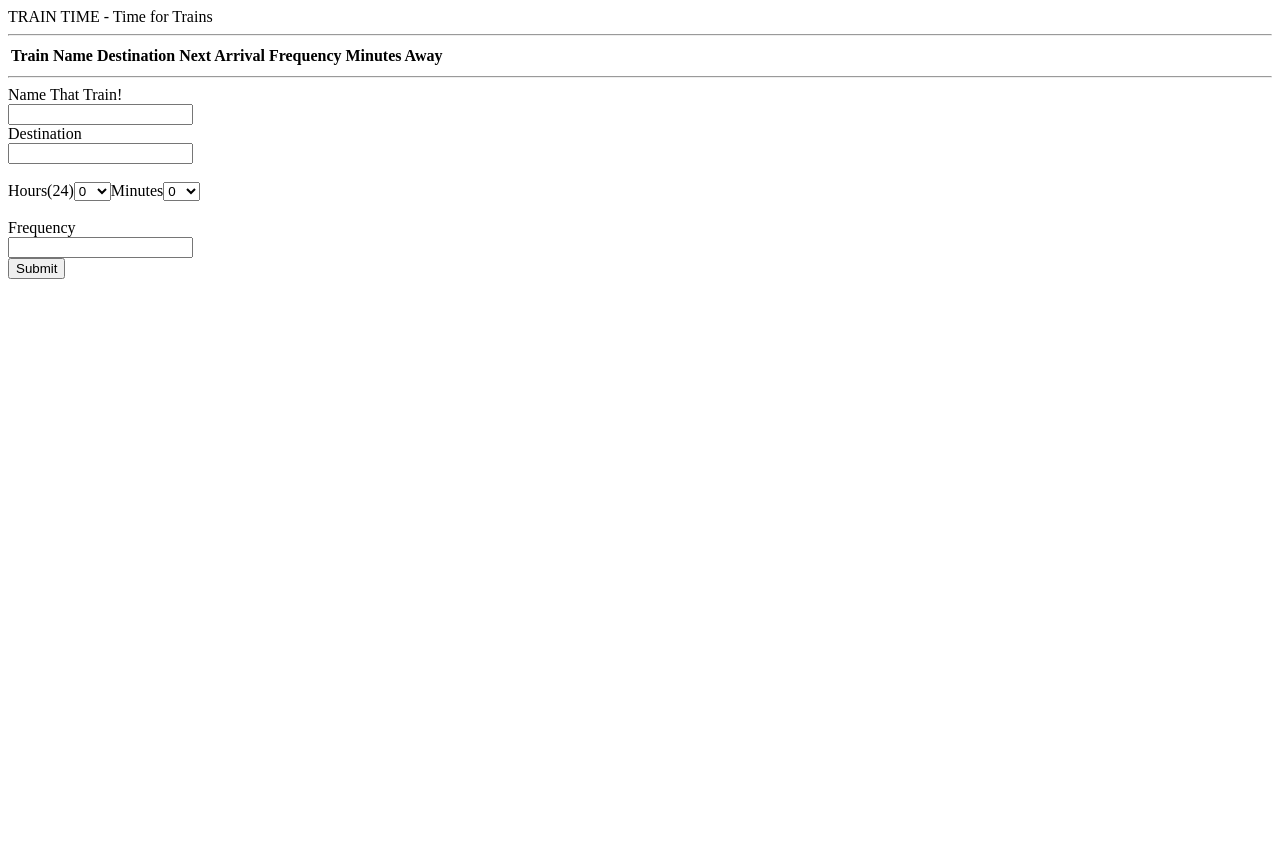
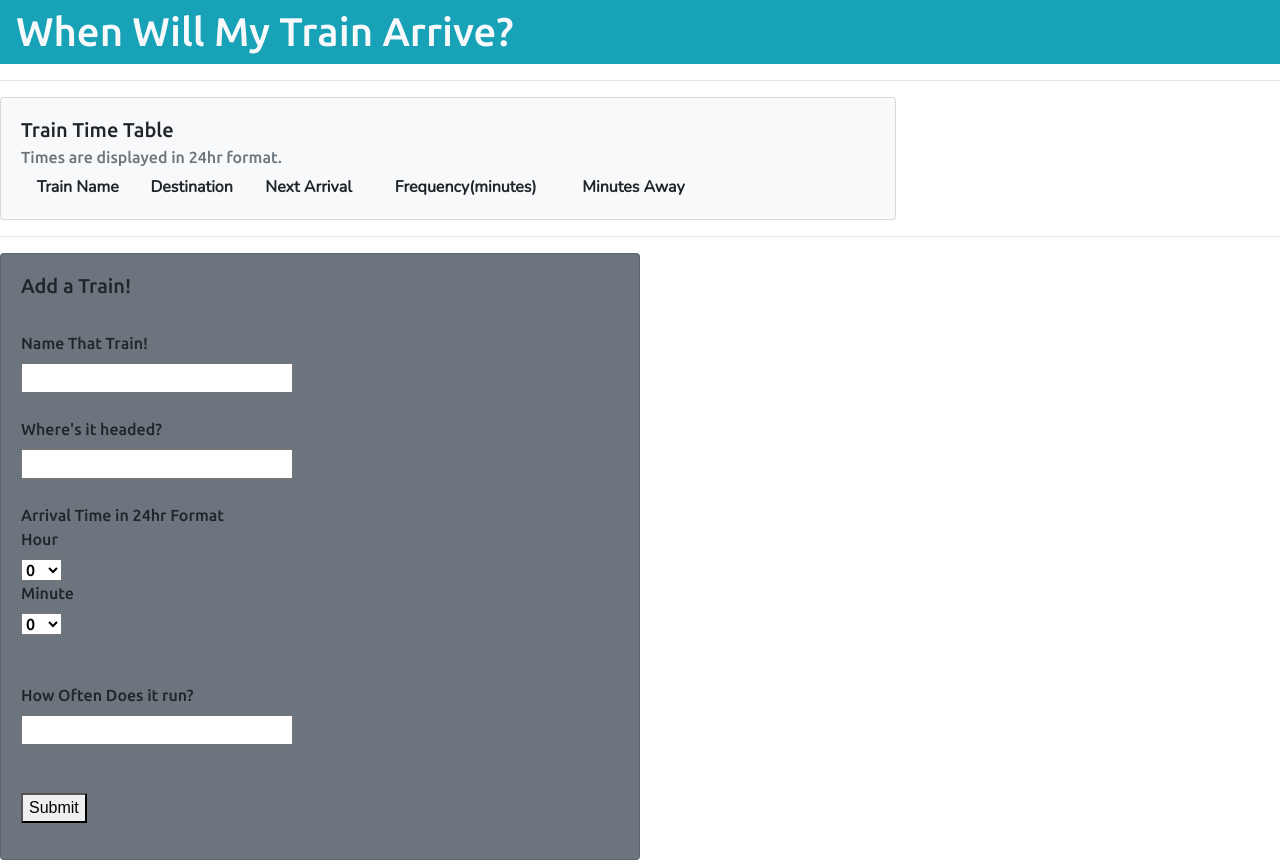
Before and after one commit to fermenting/train-timetable, a plain HTML site: page index.html in a window 1280 px wide. Before the commit the page ends 800 px from the top, so only its background shows below. Drawn offline with nearby package versions, Linux system fonts and the light colour scheme; no server answers; a web font is replaced by a local one.

Commit message:
it looks slightly better, and has better instructions as well as display properties.

```diff
--- a/index.html
+++ b/index.html
@@ -4,65 +4,111 @@
 <head>
   <meta charset="utf-8" />
   <meta http-equiv="X-UA-Compatible" content="IE=edge">
-  <title>When Will My Train Come?</title>
+  <title>When Will My Train Arrive?</title>
   <meta name="viewport" content="width=device-width, initial-scale=1">
 
   <!-- Bootstrap CDN-->
-  <!-- <link rel="stylesheet" href="https://maxcdn.bootstrapcdn.com/bootstrap/4.0.0/css/bootstrap.min.css">
-  <script src="https://maxcdn.bootstrapcdn.com/bootstrap/4.0.0/js/bootstrap.min.js"></script> -->
+  <link rel="stylesheet" href="https://maxcdn.bootstrapcdn.com/bootstrap/4.0.0/css/bootstrap.min.css">
+
+  <link href="https://fonts.googleapis.com/css?family=Monda:700|Nunito|Ubuntu:500" rel="stylesheet">
 
   <script src="https://cdn.jsdelivr.net/momentjs/2.13.0/moment.min.js"></script>
 
   <script src="https://www.gstatic.com/firebasejs/4.12.0/firebase.js"></script>
 
   <style>
-    /* CSS goes here */
+    body{
+     font-family: 'Ubuntu', sans-serif;
+   }
+
+table {
+  font-family: 'Nunito', sans-serif;
+  font-size: 16px;
+  width: 80%;
+  text-align: center;
+  padding: 2px
+
+}
+
+td {
+  border: 3px solid black;
+  text-align: center;
+}
+
+button {
+  font-family: 'Monda', sans-serif;
+}
+
+
   </style>
 </head>
 
 <body>
 
-  <nav>
-    TRAIN TIME - Time for Trains
+
+  <nav class="navbar navbar-light bg-info ">
+    <span class="text-light mb-0 h1">When Will My Train Arrive?</span>
   </nav>
+
 
   <hr>
 
+  <div class="card bg-light" style="width: 70%;">
+    <div class="card-body ">
+      <h5 class="card-title">Train Time Table</h5>
+      <h6 class="card-subtitle mb-2 text-muted">Times are displayed in 24hr format.</h6>
+
       <table>
         <tbody id="train-table">
-      <tr>
           <th>Train Name</th>
           <th>Destination</th>
           <th>Next Arrival</th>
-        <th>Frequency</th>
+          <th>Frequency(minutes)</th>
           <th>Minutes Away</th>
           </tr>
         </tbody>
       </table>
+    </div>
+
+  </div>
+
+
 
   <hr>
+  <div class="card bg-secondary" style="width: 50%;">
+    <div class="card-body ">
+      <h5 class="card-title">Add a Train!</h5>
+      <h6 class="card-subtitle mb-2 text-muted">Times are displayed in 24hr format.</h6>
 
-  <div>
       <form>
+        <div class="form-group">
           <label for="train-name">Name That Train!</label><br>
           <input type="text" id="train-name">
           <br>
-      <label for="destination">Destination</label><br>
+          <br>
+          <label for="destination">Where's it headed?</label><br>
           <input type="text" id="destination">
           <br>
           <br>
+          <div>Arrival Time in 24hr Format</div>
           <div id="arrival-time-div">
           </div>
           <!-- <label for="first-time-24">Arrival Time</label><br>
       <input type="number" id="first-time-24" min="0" max="2400"> -->
           <br>
-      <label for="frequency-minutes">Frequency</label><br>
+          <br>
+          <label for="frequency-minutes">How Often Does it run?</label><br>
           <input type="number" id="frequency-minutes" min="0">
           <br>
+          <br>
+          <br>
           <button id="submit">Submit</button>
+
+        </div>
       </form>
+
     </div>
-
+  </div>
 
   <script>
     // Initialize Firebase
@@ -87,14 +133,15 @@
     for (var i = 0; i < 24; i++) {
       hourSelect.append("<option id=" + [i] + "'>" + [i] + "</option>")
     }
-    $("#arrival-time-div").append("<label>Hours(24)</label>")
-    $("#arrival-time-div").append(hourSelect)
+    $("#arrival-time-div").append("<label>Hour  </label>").append("<br>")
+    $("#arrival-time-div").append(hourSelect).append("<br>")
 
     var minuteSelect = $("<select id='arriveMinute' name='minuteSelect'>")
     for (var i = 0; i < 59; i++) {
       minuteSelect.append("<option value='" + [i] + "'>" + [i] + "</option>")
     }
-    $("#arrival-time-div").append("<label>Minutes</label>");
+
+    $("#arrival-time-div").append("<label>Minute  </label>").append("<br>");
     $("#arrival-time-div").append(minuteSelect)
 
 
@@ -191,24 +238,30 @@
 
 
       var nextArrival = currentAbsoluteMinute + timeDiff
-      var nextDay =  Math.floor(nextArrival / 1440)
+      var nextDay = Math.floor(nextArrival / 1440)
       var nextHour = Math.floor((nextArrival - nextDay * 1440) / 60);
       var nextMinute = nextArrival % 60
 
+      if (nextHour < 10){
+        nextHour = "0"+nextHour
+      }
+
+      if (nextMinute < 10){
+        nextMinute = "0"+nextMinute
+      }
+
+
       var nextTrain = nextHour + ":" + nextMinute
+      var minutesAway = timeDiff
 
       if (nextDay === 1) {
         var nextTrain = "Tomorrow at " + nextHour + ":" + nextMinute;
-      }
-      else if (nextDay > 2){
-        var nextTrain ="In " + nextDay + " days at " + nextHour + ":" + nextMinute;
-      }
-      else {
 
       }
+      if (nextDay > 1) {
+        var nextTrain = "In " + nextDay + " days at " + nextHour + ":" + nextMinute;
+      }
 
-
-      var minutesAway = timeDiff
 
       //create a new row with all the datums
       var newRow = $("<tr>").append(
```
Also changed, not shown: train-background.jpg (added). Lines whose indentation alone changed are shown as unchanged.
